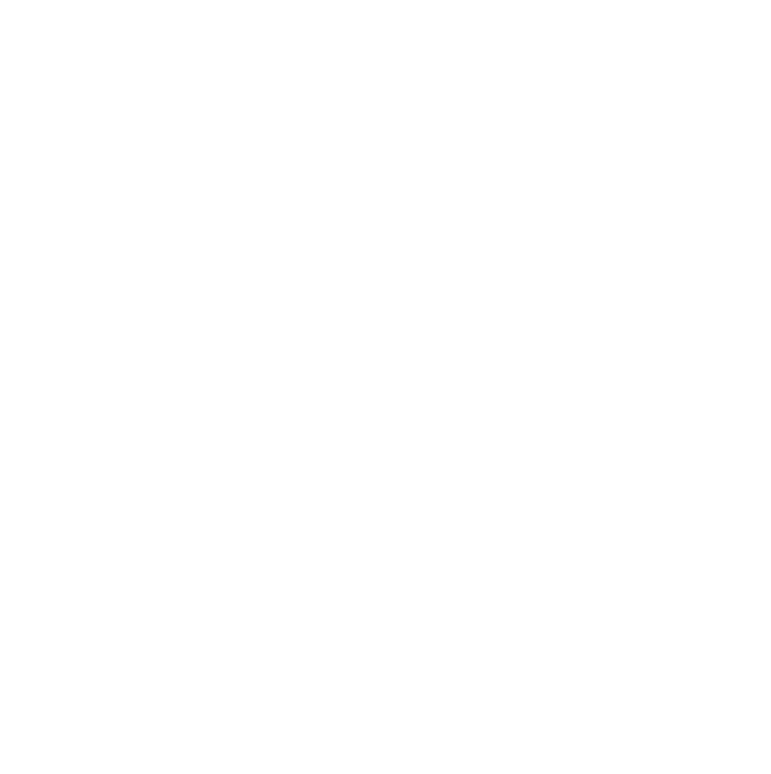
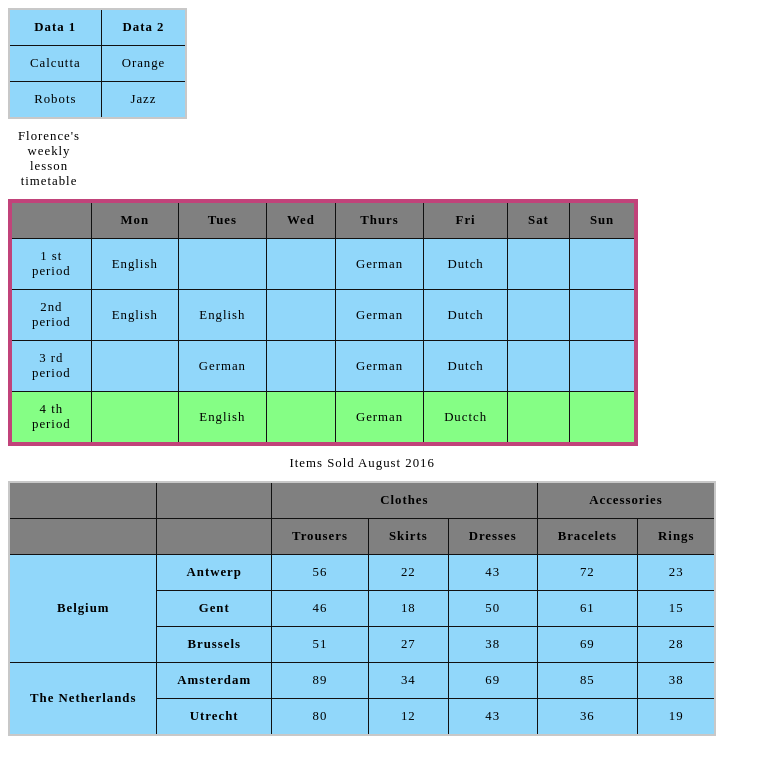
Before and after one commit to odettescoding/webinargit, a plain HTML site: page service.html in a window 1280 px wide. Shown: the whole page, without its empty margins (0-771 px from the left). Drawn offline with Linux system fonts and the light colour scheme.

Commit message:
modification de fichier html

```diff
--- a/css/style.css
+++ b/css/style.css
@@ -29,3 +29,35 @@ a:link,a:visited {
 a:hover, a:active {
         background-color: grey;
 }
+table {
+    margin-top: 12px;
+    border-collapse: collapse;
+    border: 2px solid rgb(200,200,200);
+    letter-spacing: 1px;
+    font-size: 0.8rem;
+  }
+
+  td, th {
+    border: 1px solid rgb(190,190,190);
+    padding: 10px 20px;
+  }
+
+  th {
+    background-color: rgb(235,235,235);
+  }
+
+  td {
+    text-align: center;
+  }
+
+  tr:nth-child(even) td {
+    background-color: rgb(250,250,250);
+  }
+
+  tr:nth-child(odd) td {
+    background-color: rgb(245,245,245);
+  }
+
+  caption {
+    padding: 10px;
+  }
--- a/service.html
+++ b/service.html
@@ -0,0 +1,194 @@
+<!DOCTYPE html>
+<html lang="en">
+
+<head>
+    <meta charset="utf-8">
+    <head rel="stylesheet" href="css/style.css">
+    <title>title</title>
+    <style>
+
+        table {
+            border-collapse: collapse;
+            border: 2px solid rgb(200,200,200);
+            letter-spacing: 1px;
+            font-size: 0.8rem;
+          }
+          thead{
+            background: grey;
+          }
+          tbody{
+            background: rgb(145, 215, 250);
+          }
+          tfoot{
+            background: rgb(133, 254, 133);
+          }
+
+          td, th {
+            border: 1px solid rgb(17, 17, 17);
+            padding: 10px 20px;
+          }
+
+          td {
+            text-align: center;
+          }
+
+          caption {
+            padding: 10px;
+          }
+          </style>
+</head>
+
+<body>
+    <table>
+
+       <tr>
+         <th>Data 1</th>
+         <th>Data 2</th>
+       </tr>
+       <tr>
+         <td>Calcutta</td>
+         <td>Orange</td>
+       </tr>
+       <tr>
+         <td>Robots</td>
+         <td>Jazz</td>
+       </tr>
+     </table>
+     <table>
+        <caption>Florence's weekly lesson timetable</caption>
+        <colgroup>
+            <col span="2">
+            <col style="background-color:#97DB9A;">
+            <col style="width:42px;">
+            <col style="background-color:#97DB9A;">
+            <table style="background-color:#DCC48E; border:4px solid #C1437A;">
+            <col span="2" style="width:42px;">
+          </colgroup>
+        <thead>
+            <tr>
+                <th></th>
+                <th>Mon</th>
+                <th>Tues</th>
+                <th>Wed</th>
+                <th>Thurs</th>
+                <th>Fri</th>
+                <th>Sat</th>
+                <th>Sun</th>
+            </tr>
+        </thead>
+        <tbody>
+            <tr>
+                <td>1 st period</td>
+                <td>English</td>
+                <td></td>
+                <td></td>
+                <td>German</td>
+                <td>Dutch</td>
+                <td></td>
+                <td></td>
+            </tr>
+            <tr>
+
+                <td>2nd period </td>
+                <td>English</td>
+                <td>English</td>
+                <td></td>
+                <td>German</td>
+                <td>Dutch</td>
+                <td></td>
+                <td></td>
+            </tr>
+            <tr>
+                <td>3 rd period</td>
+                <td></td>
+                <td>German</td>
+                <td></td>
+                <td>German</td>
+                <td>Dutch</td>
+                <td></td>
+                <td></td>
+            </tr>
+        </tbody>
+        <tfoot>
+            <tr>
+
+                <td>4 th period</td>
+                <td></td>
+                <td>English</td>
+                <td></td>
+                <td>German</td>
+                <td>Ductch</td>
+                <td></td>
+                <td></td>
+            </tr>
+        </tfoot>
+     </table>
+     <table>
+        <caption>Items Sold August 2016</caption>
+          <thead>
+            <tr>
+              <td>&nbsp;</td>
+              <td>&nbsp;</td>
+              <th colspan="3" scope="colgroup">Clothes</th>
+              <th colspan="2" scope="colgroup">Accessories</th>
+            </tr>
+            <tr>
+              <td>&nbsp;</td>
+              <td>&nbsp;</td>
+              <th scope="col">Trousers</th>
+              <th scope="col">Skirts</th>
+              <th scope="col">Dresses</th>
+              <th scope="col">Bracelets</th>
+              <th scope="col">Rings</th>
+            </tr>
+          </thead>
+          <tbody>
+            <tr>
+              <th rowspan="3" scope="rowgroup">Belgium</th>
+              <th scope="row">Antwerp</th>
+              <td>56</td>
+              <td>22</td>
+              <td>43</td>
+              <td>72</td>
+              <td>23</td>
+            </tr>
+            <tr>
+              <th scope="row">Gent</th>
+              <td>46</td>
+              <td>18</td>
+              <td>50</td>
+              <td>61</td>
+              <td>15</td>
+           </tr>
+           <tr>
+             <th scope="row">Brussels</th>
+             <td>51</td>
+             <td>27</td>
+             <td>38</td>
+             <td>69</td>
+             <td>28</td>
+           </tr>
+           <tr>
+             <th rowspan="2" scope="rowgroup">The Netherlands</th>
+             <th scope="row">Amsterdam</th>
+             <td>89</td>
+             <td>34</td>
+             <td>69</td>
+             <td>85</td>
+             <td>38</td>
+           </tr>
+           <tr>
+             <th scope="row">Utrecht</th>
+             <td>80</td>
+             <td>12</td>
+             <td>43</td>
+             <td>36</td>
+             <td>19</td>
+           </tr>
+         </tbody>
+      </table>
+
+
+</body>
+
+</html>
```
Also changed, not shown: index.html (+20 -3 lines).
